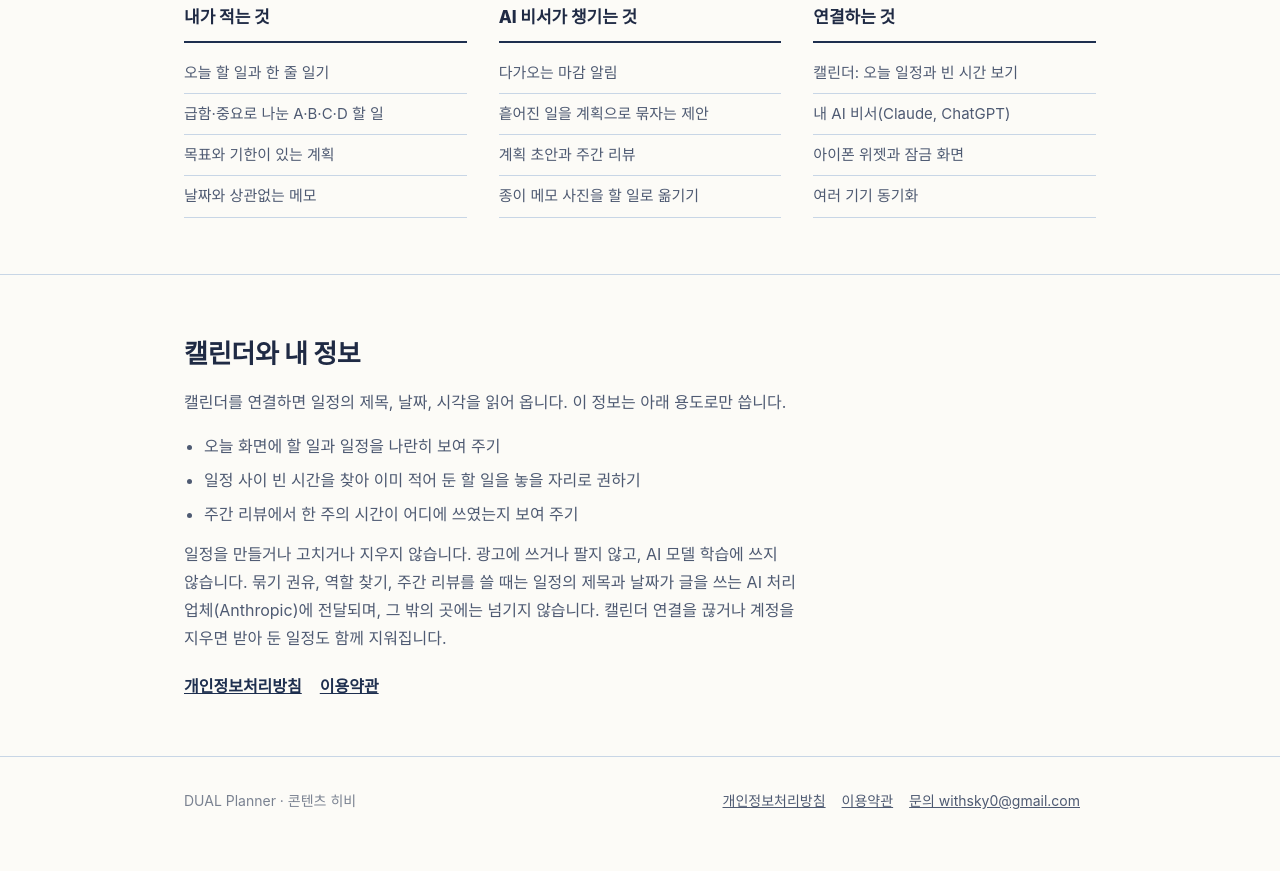
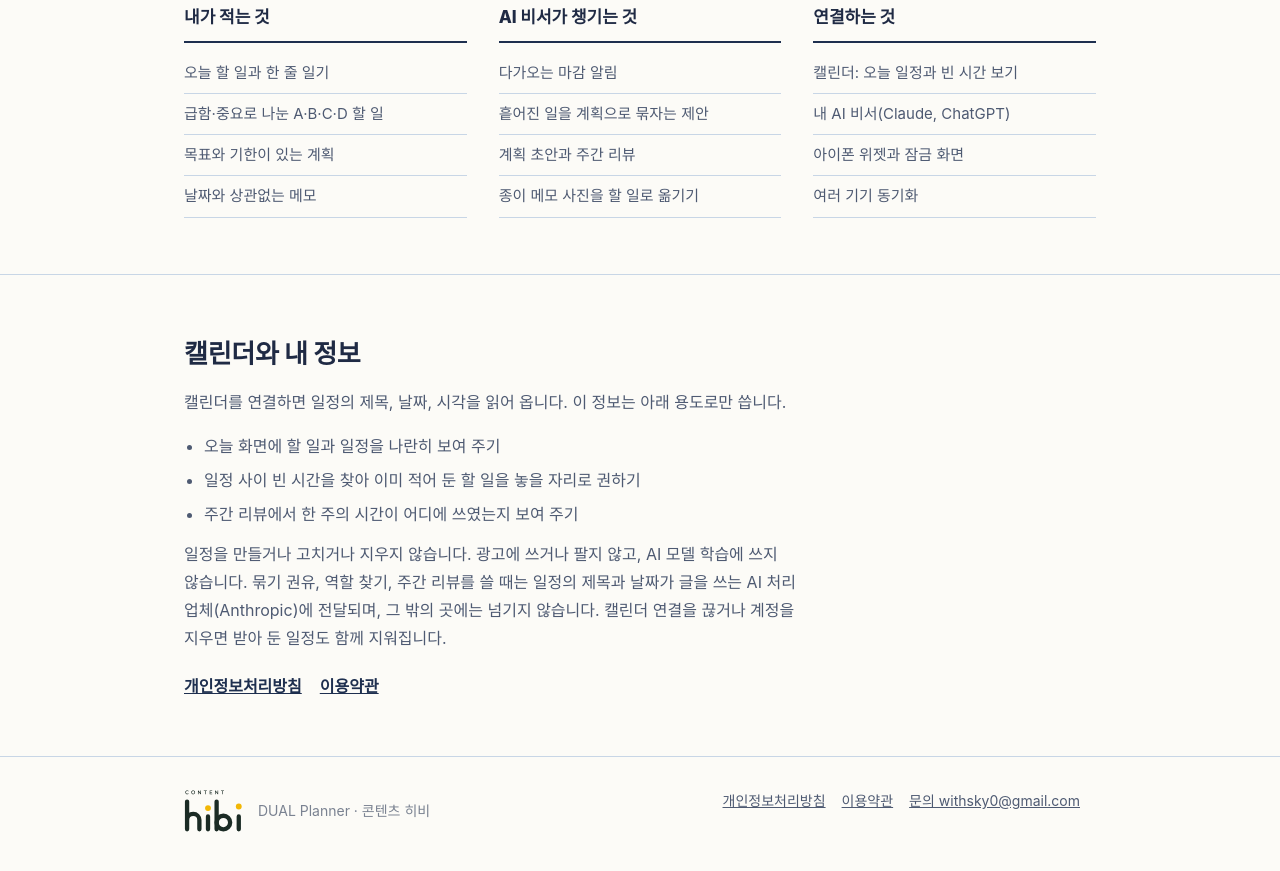
Before and after one commit to HvsOdream/planner-home, a plain HTML site: page index.html in a window 1280 px wide. Shown: the part 812-1683 px from the top of the page. Drawn offline with Linux system fonts and the light colour scheme.

Commit message:
바닥글에 콘텐츠 히비 로고
Co-Authored-By: Claude Fable 5.2 <noreply@anthropic.com>
Claude-Session: https://claude.ai/code/session_01WW619sX2XqgWNLsvsG1ZQh

```diff
--- a/index.html
+++ b/index.html
@@ -84,7 +84,7 @@
 
 <footer>
   <div class="wrap">
-    <span>DUAL Planner · 콘텐츠 히비</span>
+    <span class="by"><img src="brand/hibi-logo.svg" alt="Content Hibi" width="60" height="44">DUAL Planner · 콘텐츠 히비</span>
     <span><a href="legal/privacy.html">개인정보처리방침</a><a href="legal/terms.html">이용약관</a><a href="mailto:withsky0@gmail.com">문의 withsky0@gmail.com</a></span>
   </div>
 </footer>
--- a/style.css
+++ b/style.css
@@ -45,6 +45,8 @@ section > .wrap > p { color:var(--ink-2); margin-top:12px; max-width:40em; }
 footer { border-top:1px solid var(--rule); padding:32px 0 56px; color:var(--muted); font-size:14px; }
 footer .wrap { display:flex; flex-wrap:wrap; gap:8px 24px; justify-content:space-between; }
 footer a { color:var(--ink-2); margin-right:16px; }
+footer .by { display:flex; align-items:center; gap:14px; }
+footer .by img { display:block; height:44px; width:auto; }
 
 @media (max-width:780px) {
   .hero { grid-template-columns:1fr; gap:40px; padding:24px 0 80px; }
```
Also changed, not shown: en.html (+1 -1 lines), brand/hibi-logo-white.svg (added), brand/hibi-logo.svg (added), brand/hibi-mark.svg (added).
